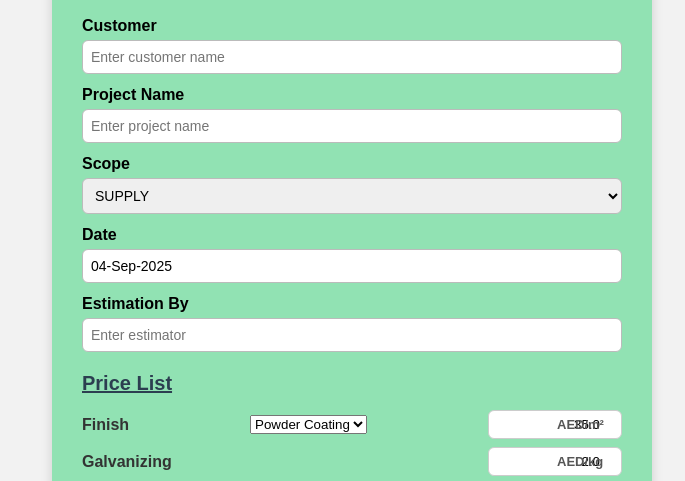
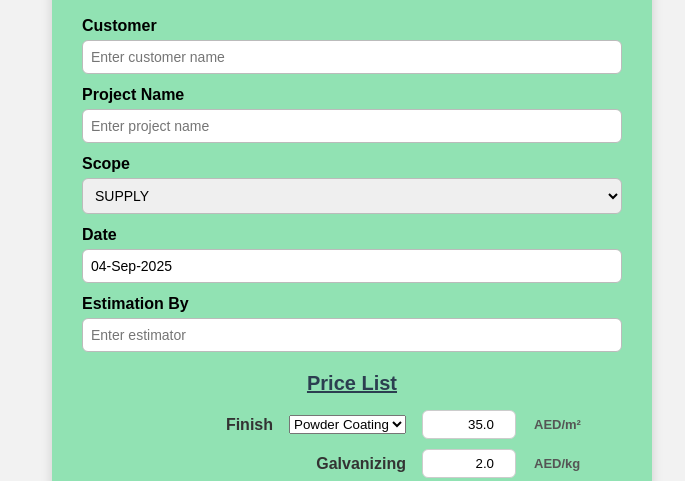
Before and after one commit to pankajoffice5-ctrl/Weldmesh-System-review-R1, a plain HTML site: page burried_single_crank_page-1.html in a window 1280 px wide. Shown: the part 239-720 px from the top of the page, without its empty margins (288-973 px from the left). Drawn offline with nearby package versions, Linux system fonts and the light colour scheme.

Commit message:
Add files via upload

```diff
--- a/burried_single_crank_page-1.html
+++ b/burried_single_crank_page-1.html
@@ -1,7 +1,7 @@
 <!DOCTYPE html>
 <html>
 <head>
-  <title>First Page</title>
+  <title>Input Page</title>
    <style>
     </style>
 
--- a/main_page1.css
+++ b/main_page1.css
@@ -85,33 +85,37 @@ header .subtitle {
 .summary h3 {
     font-size: 20px;
     margin-bottom: 15px;
-    text-decoration: underline;
+    text-decoration:underline;
     color: #2c3e50;
-    text-align: left;
+    text-align: center;
 }
 .summary-item {
     display: flex;
-    justify-content: space-between;
+    justify-content:end;
     align-items: center;
-    margin-bottom: 8px;
+    margin-bottom: 10px;
+      gap: 2vh;
+      margin-right: 6vh;
 }
 .summary-item span {
     font-weight: bold;
     color: #333;
 }
 .summary-item input {
-    width: 120px;
+    width: 80px;
     padding: 6px;
     border: 1px solid #ccc;
     border-radius: 6px;
     text-align: right;
 }
-.summary-item .unit {position: absolute;
-    margin-left: 5px;
+.summary-item .unit {
+    margin-left: 2px;
     font-size: 13px;
     color: #555;
-    left: 105vh;
+    width: 40px;
 }
+
+
 /* ===== Form Section ===== */
 form {
     background-color: #91e2b3;
```
